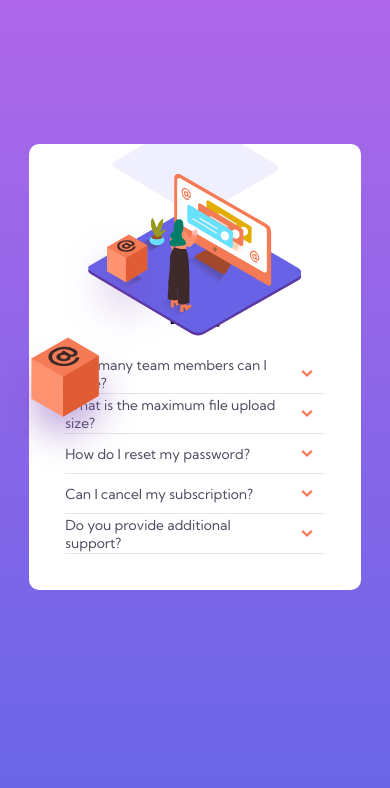
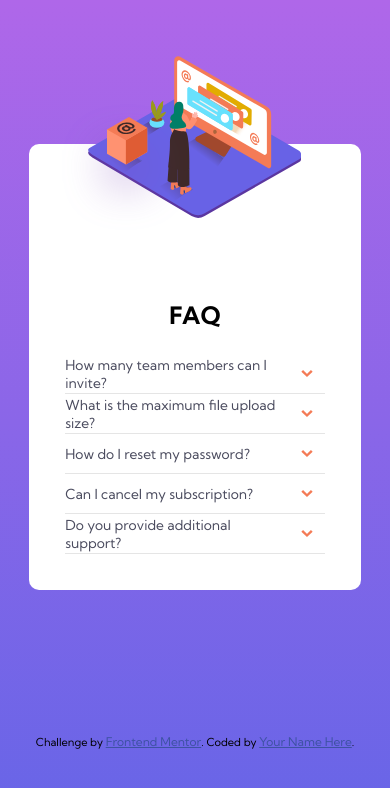
Before and after one commit to khoinpb96/faq-accordion-card-main, a plain HTML site: page index.html in a window 390 px wide. Drawn offline with Linux system fonts and the light colour scheme.

Commit message:
Add files via upload

```diff
--- a/index.html
+++ b/index.html
@@ -10,10 +10,7 @@
       sizes="32x32"
       href="./img/favicon-32x32.png"
     />
-
     <title>Frontend Mentor | FAQ Accordion Card</title>
-
-    <!-- Feel free to remove these styles or customise in your own stylesheet 👍 -->
   </head>
   <body>
     <div class="container">
@@ -108,13 +105,13 @@
       </div>
     </div>
 
-    <!-- <footer>
+    <footer>
       <div class="attribution">
         Challenge by
         <a href="https://www.frontendmentor.io?ref=challenge" target="_blank"
           >Frontend Mentor</a
         >. Coded by <a href="#">Your Name Here</a>.
       </div>
-    </footer> -->
+    </footer>
   </body>
 </html>
--- a/styles/styles.scss
+++ b/styles/styles.scss
@@ -132,13 +132,14 @@ html {
       position: absolute;
       top: 0;
       right: 50%;
-      transform: translateX(45%) translateY(10%) scale(90%);
+      transform: translateX(45%) translateY(-50%) scale(90%);
+    }
+    .img2 {
+      display: none;
     }
     .row {
       flex-direction: column;
-      .img2 {
-        display: none;
-      }
+
       .col {
         width: 100%;
         .img1 {
```
Also changed, not shown: styles/styles.css, 1 other file.
